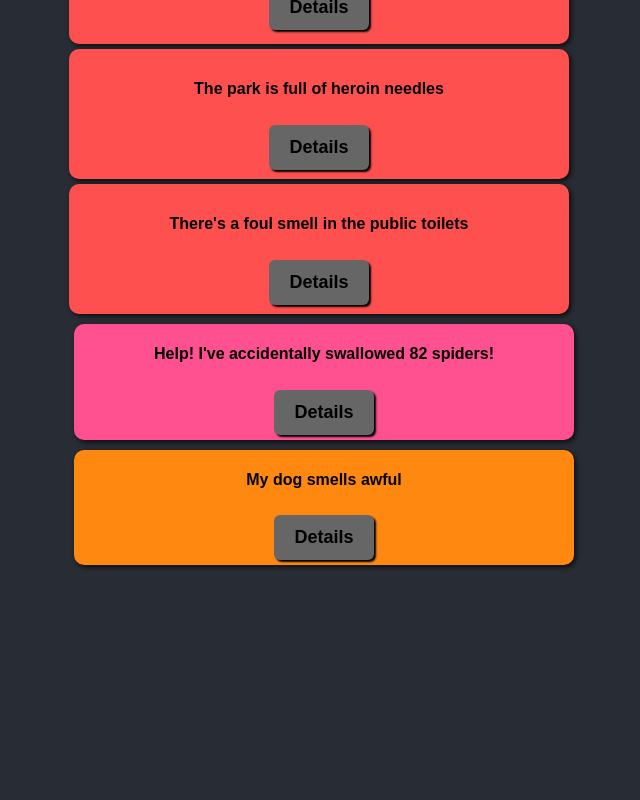
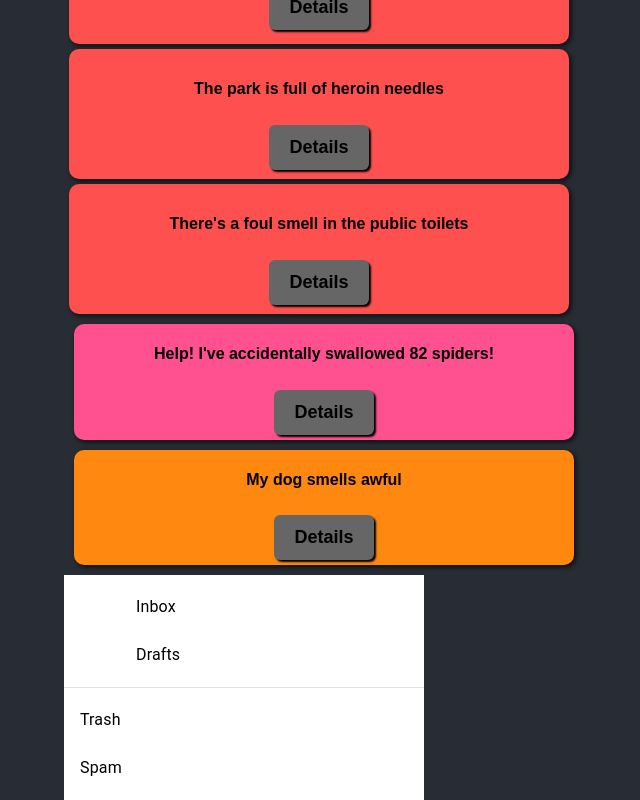
Before and after one commit to TrisRosco/portfolio, a React (Create React App) app in the folder pf/: page / in a window 1280 px wide. Shown: the part 385-1185 px from the top of the page, without its empty margins (316-956 px from the left). Before the commit the page ends 960 px from the top, so only its background shows below. Built offline with nearby package versions, Linux system fonts and the light colour scheme; a web font is replaced by a local one.

Commit message:
Trying some MUI stuff

```diff
--- a/pf/package.json
+++ b/pf/package.json
@@ -3,6 +3,9 @@
   "version": "0.1.0",
   "private": true,
   "dependencies": {
+    "@emotion/react": "^11.11.0",
+    "@emotion/styled": "^11.11.0",
+    "@mui/material": "^5.13.4",
     "@testing-library/jest-dom": "^5.16.5",
     "@testing-library/react": "^13.4.0",
     "@testing-library/user-event": "^13.5.0",
--- a/pf/src/components/app/App.js
+++ b/pf/src/components/app/App.js
@@ -7,6 +7,8 @@ import jeff from "../../assets/images/jeff.jpg";
 import Card from "../card";
 import Card2 from "../card2";
 import Card3 from "../card3";
+import Card4 from "../card4";
+
 
 
 function App() {
@@ -48,6 +50,8 @@ function App() {
         <Card3 color="#ff5090" header="Help! I've accidentally swallowed 82 spiders!" body="I was trying to tie my shoes!" />
         <Card3 color="#ff8910" header="My dog smells awful" body="He hasn't got a nose" />
         {/* <img src={jeff} alt="jeff" /> */}
+        <Card4></Card4>
+
       </header>
     </div>
   );
--- /dev/null
+++ b/pf/src/components/card4/index.js
@@ -0,0 +1,50 @@
+import * as React from 'react';
+import Box from '@mui/material/Box';
+import List from '@mui/material/List';
+import ListItem from '@mui/material/ListItem';
+import ListItemButton from '@mui/material/ListItemButton';
+import ListItemIcon from '@mui/material/ListItemIcon';
+import ListItemText from '@mui/material/ListItemText';
+import Divider from '@mui/material/Divider';
+
+export default function Card4() {
+  return (
+    <Box sx={{ width: '100%', maxWidth: 360, bgcolor: 'background.paper' }}>
+      <nav aria-label="main mailbox folders">
+        <List>
+          <ListItem disablePadding>
+            <ListItemButton>
+              <ListItemIcon>
+
+              </ListItemIcon>
+              <ListItemText primary="Inbox" />
+            </ListItemButton>
+          </ListItem>
+          <ListItem disablePadding>
+            <ListItemButton>
+              <ListItemIcon>
+
+              </ListItemIcon>
+              <ListItemText primary="Drafts" />
+            </ListItemButton>
+          </ListItem>
+        </List>
+      </nav>
+      <Divider />
+      <nav aria-label="secondary mailbox folders">
+        <List>
+          <ListItem disablePadding>
+            <ListItemButton>
+              <ListItemText primary="Trash" />
+            </ListItemButton>
+          </ListItem>
+          <ListItem disablePadding>
+            <ListItemButton component="a" href="#simple-list">
+              <ListItemText primary="Spam" />
+            </ListItemButton>
+          </ListItem>
+        </List>
+      </nav>
+    </Box>
+  );
+}
```
Also changed, not shown: pf/src/components/card4/styles.css (added), 1 other file (tests, documents, lock files or other folders).
